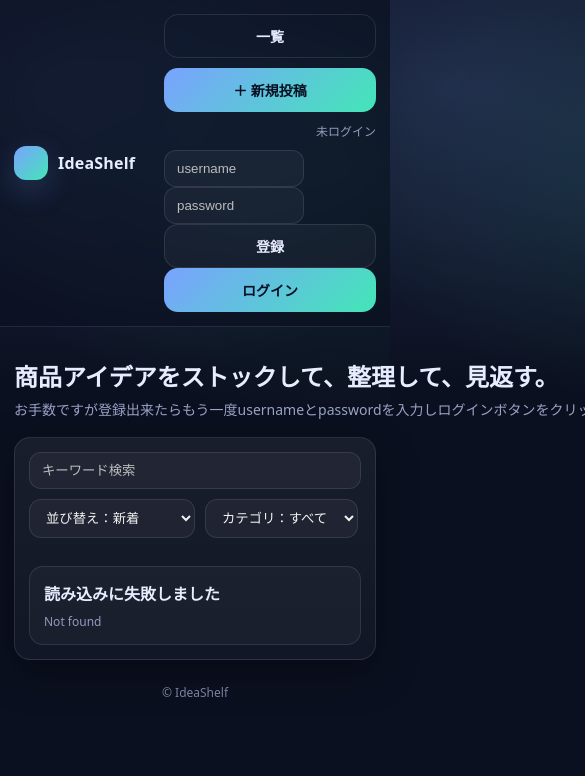
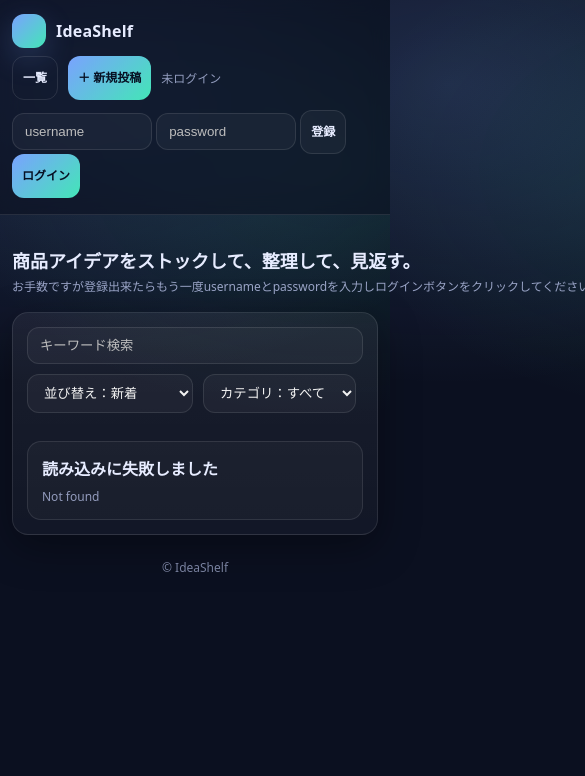
Before and after one commit to hibiki848/idea-platform, a website: page product/index.html in a window 390 px wide. Shown: the top 776 px of the page, 585 px wide, since content can reach past the window. Drawn offline with Linux system fonts and the light colour scheme; no server answers.

Commit message:
new:  css  mobile

```diff
--- a/product/style.css
+++ b/product/style.css
@@ -13,6 +13,12 @@
   --r:16px;
   --shadow: 0 12px 40px rgba(0,0,0,.35);
   --max: 1100px;
+
+  /* mobile ui vars */
+  --tap-min: 44px;
+  --gap-s: 10px;
+  --gap-m: 12px;
+  --radius: 12px;
 }
 
 *{ box-sizing:border-box; }
@@ -49,6 +55,7 @@ header{
   padding:14px 0;
   gap:12px;
 }
+
 .brand{
   display:flex;
   align-items:center;
@@ -56,14 +63,18 @@ header{
   font-weight:800;
   letter-spacing:.2px;
 }
+
 .logo{
   width:34px; height:34px;
   border-radius:12px;
   background: linear-gradient(135deg, var(--accent), var(--accent2));
   box-shadow: 0 10px 30px rgba(122,162,255,.22);
 }
+
 .nav-actions{
-  display:flex; gap:10px; align-items:center;
+  display:flex;
+  gap:10px;
+  align-items:center;
 }
 
 .btn{
@@ -77,7 +88,9 @@ header{
   background: rgba(255,255,255,.04);
   color:var(--text);
   font-weight:650;
+  white-space: nowrap; /* 改行しない */
 }
+
 .btn:hover{ background: rgba(255,255,255,.07); }
 .btn.primary{
   border:0;
@@ -85,14 +98,15 @@ header{
   color:#071023;
 }
 .btn.primary:hover{ filter: brightness(1.05); }
-.btn.ghost{
-  background: transparent;
-}
+.btn.ghost{ background: transparent; }
+
 .btn.danger{
   border:1px solid rgba(255,91,122,.35);
   background: rgba(255,91,122,.12);
   color:#ffd7df;
 }
+.btn.danger{ border-color: #e5484d; color: #e5484d; }
+.btn.danger:hover{ background: rgba(229, 72, 77, 0.08); }
 
 main{ padding: 22px 0 48px; }
 
@@ -113,6 +127,7 @@ main{ padding: 22px 0 48px; }
   color: var(--muted);
 }
 
+/* カード */
 .card{
   background: linear-gradient(180deg, rgba(255,255,255,.06), rgba(255,255,255,.03));
   border: 1px solid var(--line);
@@ -134,21 +149,24 @@ main{ padding: 22px 0 48px; }
   flex-wrap:wrap;
   width:100%;
 }
+
 .input, .select{
   background: rgba(255,255,255,.04);
   border:1px solid var(--line);
-  color: var(--text);
+  color: #f2f2f2;
   padding:10px 12px;
   border-radius:12px;
   outline:none;
 }
-.input::placeholder{ color: rgba(231,236,255,.45); }
+.input::placeholder{ color: #bdbdbd; opacity: 1; }
 .input:focus, .select:focus{
   border-color: rgba(122,162,255,.6);
   box-shadow: 0 0 0 4px rgba(122,162,255,.14);
 }
+select option { color:#111; }
 .input.wide{ flex: 1; min-width: 220px; }
 
+/* 一覧 grid */
 .grid{
   display:grid;
   grid-template-columns: repeat(3, 1fr);
@@ -158,6 +176,7 @@ main{ padding: 22px 0 48px; }
 @media (max-width: 980px){ .grid{ grid-template-columns: repeat(2, 1fr); } }
 @media (max-width: 640px){ .grid{ grid-template-columns: 1fr; } }
 
+/* idea card */
 .idea{
   background: rgba(16,26,51,.55);
   border:1px solid var(--line);
@@ -191,6 +210,8 @@ main{ padding: 22px 0 48px; }
   padding:4px 8px;
   border-radius: 999px;
 }
+.badge.muted{ opacity:.6; }
+
 .snippet{
   color: rgba(231,236,255,.78);
   line-height:1.55;
@@ -205,11 +226,13 @@ main{ padding: 22px 0 48px; }
   padding-top:10px;
   border-top: 1px solid var(--line);
 }
+
 .small{
   font-size:12px;
   color: var(--muted);
 }
 
+/* form */
 .form{
   padding: 16px;
   display:grid;
@@ -239,6 +262,7 @@ textarea{
   border-top: 1px solid var(--line);
 }
 
+/* detail split */
 .split{
   display:grid;
   grid-template-columns: 1.2fr .8fr;
@@ -254,10 +278,8 @@ textarea{
   border-radius: 14px;
 }
 .panel h3{ margin:0 0 10px; font-size: 16px; }
-.kv{
-  display:grid;
-  gap: 8px;
-}
+
+.kv{ display:grid; gap: 8px; }
 .kv div{
   display:flex;
   justify-content:space-between;
@@ -274,29 +296,6 @@ footer{
   text-align:center;
 }
 
-.badge.muted {
-  opacity: 0.6;
-}
-
-.btn.danger {
-  border-color: #e5484d;
-  color: #e5484d;
-}
-.btn.danger:hover {
-  background: rgba(229, 72, 77, 0.08);
-}
-
-.select,
-.input {
-  color: #f2f2f2;
-}
-select option {
-  color: #111; /* optionはOSのドロップダウンが白背景になりがちなので黒 */
-}
-.input::placeholder {
-  color: #bdbdbd;
-  opacity: 1;
-}
 /* ===== Detail meta card (status / dates) ===== */
 .metaCard{
   border: 1px solid rgba(255,255,255,.10);
@@ -316,7 +315,6 @@ select option {
   padding: 10px 8px;
   border-top: 1px solid rgba(255,255,255,.08);
 }
-
 .metaCard .row:first-child{
   border-top: none;
   padding-top: 6px;
@@ -350,7 +348,6 @@ select option {
   border: 1px solid rgba(255,255,255,.14);
   background: rgba(0,0,0,.15);
 }
-
 .metaDot{
   width: 8px;
   height: 8px;
@@ -358,37 +355,30 @@ select option {
   display: inline-block;
   background: rgba(255,255,255,.55);
 }
-
 .metaStatus.pub{
   background: rgba(34,197,94,.12);
   border-color: rgba(34,197,94,.28);
 }
-
-.metaStatus.pub .metaDot{
-  background: rgba(34,197,94,.9);
-}
+.metaStatus.pub .metaDot{ background: rgba(34,197,94,.9); }
 
 .metaStatus.draft{
   background: rgba(251,191,36,.12);
   border-color: rgba(251,191,36,.30);
 }
+.metaStatus.draft .metaDot{ background: rgba(251,191,36,.95); }
 
-.metaStatus.draft .metaDot{
-  background: rgba(251,191,36,.95);
-}
-
-/* date style */
 .metaDate{
   font-variant-numeric: tabular-nums;
   opacity: .92;
 }
+
 #ideaTitle{ margin-bottom: 0; }
 #ideaSubtitle:empty{ display:none; }
 
 /* 本文欄（textarea）もダークUIに合わせる */
 .textarea,
 textarea.input,
-textarea {
+textarea{
   background: rgba(255,255,255,0.06);
   color: inherit;
   border: 1px solid rgba(255,255,255,0.14);
@@ -396,27 +386,14 @@ textarea {
   padding: 12px 14px;
   outline: none;
 }
-
 .textarea:focus,
-textarea:focus {
+textarea:focus{
   border-color: rgba(255,255,255,0.28);
 }
 
 /* =========================
-   Mobile UI: Buttons layout pack
-   - new.html : .form-actions（キャンセル/保存）
-   - index.html : .idea .footer（いいね/詳細）
-   - detail.html : 上部/下部の操作ボタン（編集/削除/いいね）
+   Mobile UI: tap targets
    ========================= */
-
-:root{
-  --tap-min: 44px;
-  --gap-s: 10px;
-  --gap-m: 12px;
-  --radius: 12px;
-}
-
-/* 押しやすさ共通 */
 .btn,
 .like-btn,
 button{
@@ -425,264 +402,136 @@ button{
   -webkit-tap-highlight-color: transparent;
 }
 
-/* 文字がはみ出しにくい */
-.btn{
-  white-space: nowrap;
+/* new.html（キャンセル/保存） */
+.form-actions{
+  display:flex;
+  gap: var(--gap-s);
+  align-items:center;
+}
+.form-actions .btn{
+  flex: 1;
+  display:inline-flex;
+  align-items:center;
+  justify-content:center;
+  text-align:center;
+}
+@media (max-width: 360px){
+  .form-actions{ flex-direction: column; }
+  .form-actions .btn{ width:100%; }
 }
 
-/* =========================
-   1) new.html（キャンセル/保存）
-   ========================= */
-.form-actions{
-  display: flex;
-  gap: var(--gap-s);
-  align-items: center;
+/* index.html（一覧カードの下：いいね/詳細） */
+.idea .footer{
+  display:flex !important;
+  align-items:center !important;
+  justify-content:space-between !important;
+  gap: var(--gap-s) !important;
+  flex-wrap: wrap; /* 狭ければ折り返し */
 }
-
-.form-actions .btn{
-  flex: 1;
-  display: inline-flex;
-  align-items: center;
-  justify-content: center;
-  text-align: center;
+.idea .footer .like-btn{
+  display:inline-flex;
+  align-items:center;
+  gap:6px;
+  padding:8px 10px;
+  border-radius:999px;
+  user-select:none;
 }
-
-/* 超狭い端末だけ縦並び */
-@media (max-width: 360px){
-  .form-actions{
-    flex-direction: column;
-  }
-  .form-actions .btn{
-    width: 100%;
-  }
-}
-
-/* =========================
-   2) index.html（一覧カードの下：いいね/詳細）
-   ========================= */
-
-/* index.jsで .footer に inline style があっても、できるだけ上書き */
-.idea .footer{
-  display: flex !important;
-  align-items: center !important;
-  justify-content: space-between !important;
-  gap: var(--gap-s) !important;
-  flex-wrap: wrap; /* スマホで折り返す */
-}
-
-/* いいね（span.like-btn）をボタンっぽく */
-.idea .footer .like-btn{
-  display: inline-flex;
-  align-items: center;
-  gap: 6px;
-  padding: 8px 10px;
-  border-radius: 999px;
-  user-select: none;
-}
-
-/* 右側の「詳細を見る」ボタンを押しやすく */
 .idea .footer .btn{
   min-height: 40px;
   padding: 10px 12px;
 }
-
-/* スマホは「詳細」を右寄せ、折り返しても綺麗に */
 @media (max-width: 420px){
-  .idea .footer .btn{
-    margin-left: auto;
-  }
+  .idea .footer .btn{ margin-left:auto; }
 }
 
-/* =========================
-   3) detail.html（編集/削除/いいね など）
-   ========================= */
-
-/* ナビ右側など "ボタンが横に並ぶエリア" を安定させる */
-.nav-actions{
-  display: flex;
-  gap: var(--gap-s);
-  align-items: center;
-  flex-wrap: wrap;
-}
-
-/* detail のボタン群が縦に落ちた時も崩れない */
-.nav-actions .btn{
-  display: inline-flex;
-  align-items: center;
-  justify-content: center;
-}
-
-/* スマホではボタンを2列で揃える（編集/削除が並ぶ想定） */
-@media (max-width: 480px){
-  .nav-actions .btn{
-    flex: 1 1 auto;
-  }
-}
-
-/* detail の「削除」ボタンがある場合：押し間違い防止で少し強調（任意） */
-#deleteBtn{
-  min-height: var(--tap-min);
-}
-
-/* detail のいいねボタン（.like-btn がボタン要素の場合も） */
-.like-btn{
-  min-height: var(--tap-min);
-}
-
+/* detail.html：アクションボタン列 */
 .action-row{
   display:flex;
   gap:10px;
   flex-wrap:wrap;
 }
-.action-row .btn{
-  flex:1;
-}
-
-/* =========================
-   Mobile header: ボタンを横一列に整列
-   ========================= */
-@media (max-width: 560px) {
-  /* ヘッダー全体：左(ロゴ) / 右(ボタン群) の2列 */
-  header .container.nav {
-    display: grid;
-    grid-template-columns: auto 1fr;
-    align-items: center;
-    gap: 10px;
-  }
-
-  /* ロゴは縮みすぎない */
-  header .brand {
-    min-width: 140px;
-  }
-
-  /* 右側：ボタン群を横一列に */
-  header .nav-actions {
-    display: flex;
-    flex-wrap: nowrap;              /* 1列固定 */
-    gap: 8px;
-    justify-content: flex-end;
-    align-items: center;
-
-    overflow-x: auto;               /* 入りきらなければ横スクロール */
-    -webkit-overflow-scrolling: touch;
-    scrollbar-width: none;          /* Firefox */
-  }
-  header .nav-actions::-webkit-scrollbar { display: none; }
-
-  /* ボタンのサイズ調整（横幅節約） */
-  header .nav-actions .btn,
-  header .nav-actions button.btn,
-  header .nav-actions a.btn {
-    padding: 10px 12px;
-    font-size: 14px;
-    border-radius: 14px;
-    white-space: nowrap;            /* ボタン内で改行させない */
-  }
-
-  /* 「ログイン中: hibi」みたいなテキストがあるなら詰める/省略 */
-  header .nav-actions .login-state,
-  header .nav-actions .muted,
-  header .nav-actions .small {
-    white-space: nowrap;
-    overflow: hidden;
-    text-overflow: ellipsis;
-    max-width: 120px;
-  }
-}
-
-/* =========================
-   ヒーロー文言：変なところで折れない（日本語向け）
-   ========================= */
-.hero h1,
-.hero p {
-  word-break: keep-all;   /* 日本語をできるだけ単語途中で割らない */
-  line-break: strict;
-  text-wrap: balance;     /* 対応ブラウザで改行バランス改善 */
-}
-
-/* ヒーローの見出し/説明を1行に固定（はみ出したら横スクロール or 省略） */
-.hero h1,
-.hero p {
-  white-space: nowrap;          /* 改行させない */
-  overflow-x: auto;             /* 長ければ横スクロール */
-  -webkit-overflow-scrolling: touch;
-  scrollbar-width: none;
-}
-.hero h1::-webkit-scrollbar,
-.hero p::-webkit-scrollbar { display: none; }
+.action-row .btn{ flex:1; }
+#deleteBtn{ min-height: var(--tap-min); }
+.like-btn{ min-height: var(--tap-min); }
 
 /* ============================
-   Mobile layout fixes
+   Mobile: header buttons 1-row + smaller hero text
+   要望：
+   - ボタン：全部横一列、小さく
+   - 文：文字自体を小さくして画面に入りきるように（1行固定）
    ============================ */
-@media (max-width: 520px) {
+@media (max-width: 520px){
 
-  /* ① まず全体の「左寄り」を直す（containerを100%+中央寄せ） */
+  /* 左寄り/余白の違和感を減らす */
   .container{
     width: 100%;
     max-width: 100%;
     margin: 0 auto;
-    padding-left: 14px;
-    padding-right: 14px;
-    box-sizing: border-box;
+    padding-left: 12px;
+    padding-right: 12px;
   }
 
-  /* ② ヘッダー：ロゴ行 + ボタン行に分けて、ボタンは2列グリッドで整列 */
+  /* ヘッダー：ロゴ行 + ボタン行 */
   .nav{
-    display: grid;
+    display:grid;
     grid-template-columns: 1fr;
-    row-gap: 10px;
-    align-items: start;
+    row-gap: 8px;
+    align-items:start;
   }
 
-  /* ロゴ（brand）は左、勝手に縮まない */
-  .brand{
-    justify-self: start;
-    min-width: 0;
+  /* ボタン群：横1列固定（入りきらない時は横スクロール） */
+  .nav-actions{
+    display:flex;
+    align-items:center;
+    gap: 8px;
+    width: 100%;
+    flex-wrap: nowrap;
+    justify-content: flex-start;
+    overflow-x: auto;
+    -webkit-overflow-scrolling: touch;
+    padding-bottom: 2px;
+
+    scrollbar-width: none;
   }
+  .nav-actions::-webkit-scrollbar{ display:none; }
 
-  /* ボタン群は「2列」で均等に並べる（一覧 / 新規投稿 / ログアウト / マイページ） */
-  .nav-actions{
-    display: grid;
-    grid-template-columns: 1fr 1fr;
-    gap: 10px;
-    width: 100%;
-  }
-
-  /* ボタンを100%幅にして揃える */
+  /* ボタンを小さく */
   .nav-actions .btn,
   .nav-actions button.btn,
   .nav-actions a.btn{
-    width: 100%;
-    justify-content: center;
-    padding: 12px 10px;
+    flex: 0 0 auto;
+    padding: 8px 10px;
+    font-size: 12px;
+    line-height: 1;
+    border-radius: 12px;
+    white-space: nowrap;
   }
 
-  /* 「ログイン中: hibi」みたいなテキストがあるなら折返し防止 */
+  /* ログイン中表示などは小さく省略 */
   .nav .small,
   .nav small,
   .nav .meta,
   .nav .login-info{
+    font-size: 12px;
     white-space: nowrap;
     overflow: hidden;
     text-overflow: ellipsis;
   }
 
-  /* ③ ヒーロー文：1行にしたい要望（はみ出し防止に…で省略） */
-  .hero h1,
-  .hero p{
+  /* ヒーロー文：文字を小さく＆1行固定（入り切らなければ…） */
+  .hero h1{
+    font-size: 18px;
+    line-height: 1.15;
     white-space: nowrap;
     overflow: hidden;
     text-overflow: ellipsis;
   }
-
-  /* スマホでは文字が大きすぎるので少し縮める（1行維持しやすい） */
-  .hero h1{
-    font-size: 24px;
+  .hero p{
+    font-size: 12px;
     line-height: 1.2;
-  }
-  .hero p{
-    font-size: 14px;
-    line-height: 1.4;
+    white-space: nowrap;
+    overflow: hidden;
+    text-overflow: ellipsis;
     opacity: .9;
   }
 }
```
